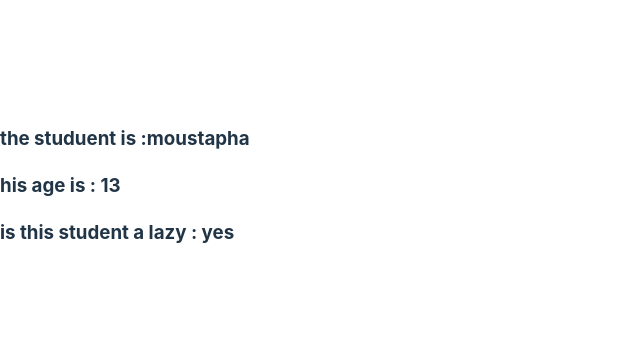
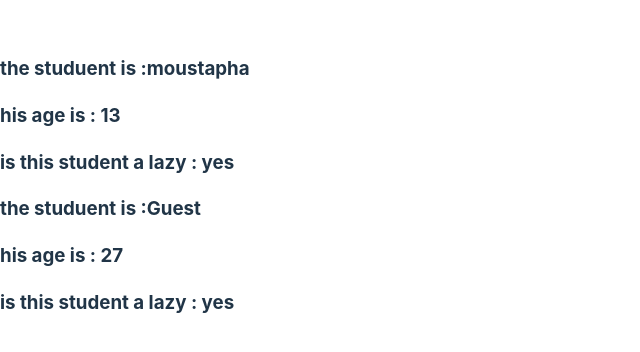
Before and after one commit to MethanBlun/codecademy_react, a React (Vite) app in the folder codecademy_react/: page / in a window 1280 px wide. Shown: the part 214-566 px from the top of the page, without its empty margins (0-640 px from the left). Built offline with nearby package versions, Linux system fonts and the light colour scheme.

Commit message:
default Props works finnaly

```diff
--- a/codecademy_react/src/App.jsx
+++ b/codecademy_react/src/App.jsx
@@ -4,7 +4,12 @@ import Student from "./student";
 // import CryptoJS from 'crypto-js';
 
 function App() {
-  return <Student age={13} name="moustapha" isStudentRich={true} />;
+  return (<>
+
+  <Student age={13} name="moustapha" isStudentRich={true} />
+  <Student age={27}  isStudentRich={true} />
+   </>
+  )
 }
 
 export default App;
--- a/codecademy_react/src/student.jsx
+++ b/codecademy_react/src/student.jsx
@@ -17,5 +17,9 @@ Student.propTypes = {
   age : PropTypes.number,
   isStudentRich : PropTypes.bool,
 }
+Student.defaultProps = {
+  name: 'Guest',
+  age : 0,
+}
 
 export default Student;
```
